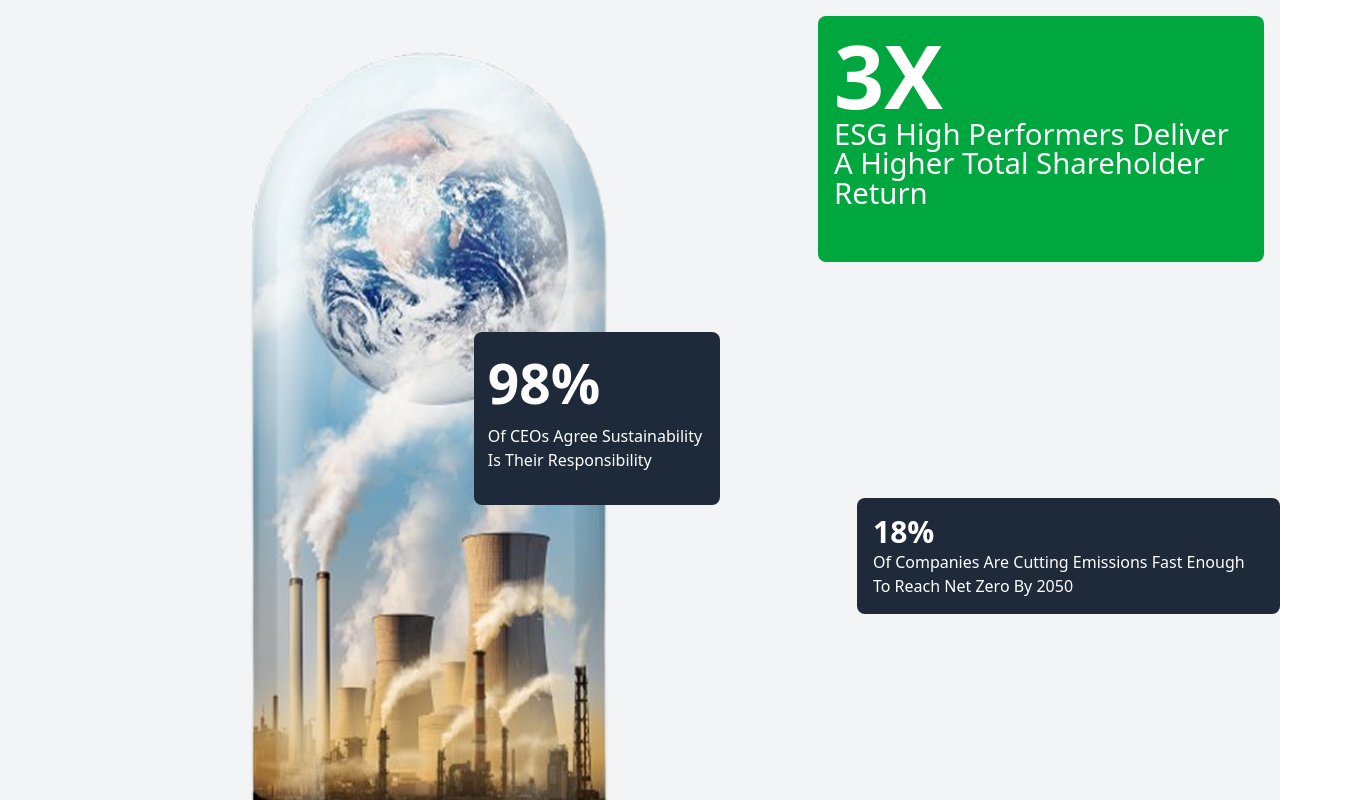
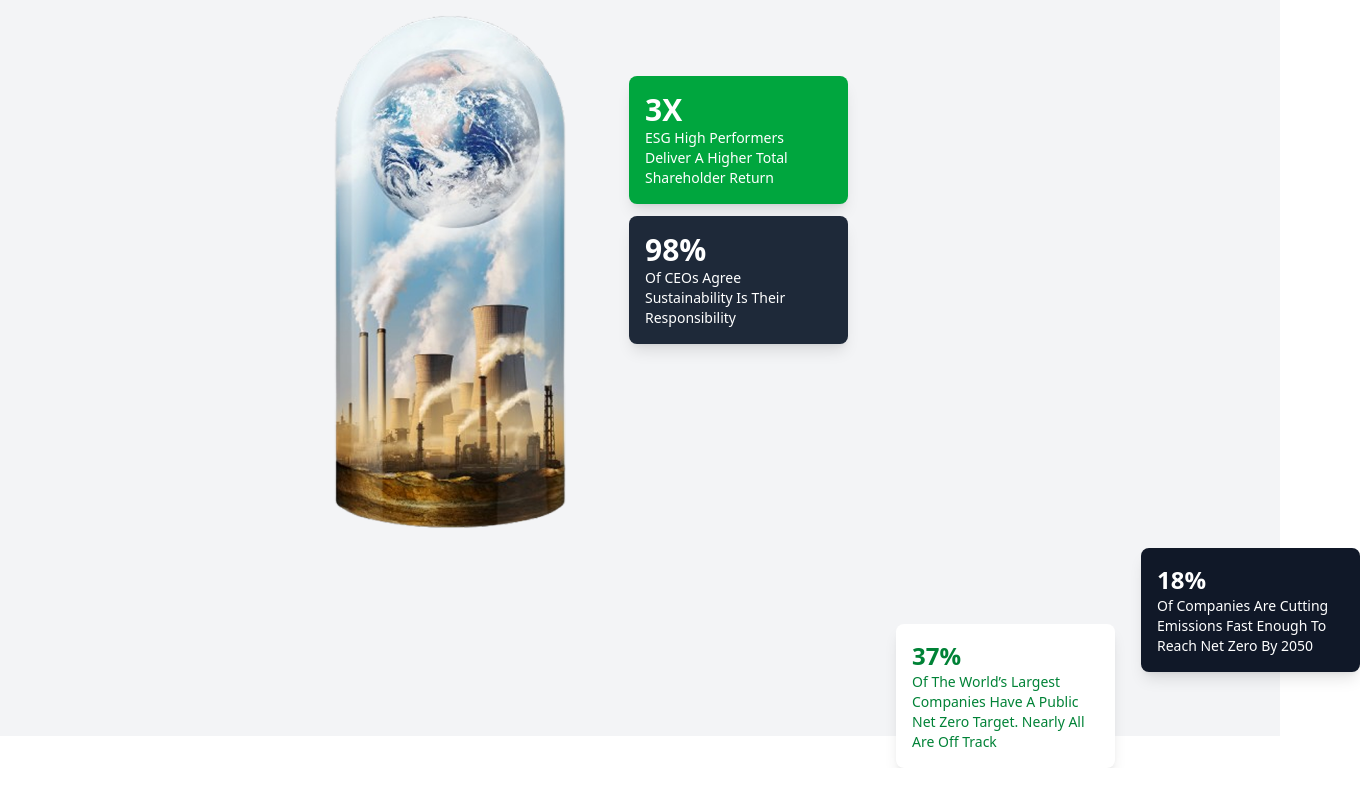
Before and after one commit to Muthuvel-M/Carbon-crunch, a React (Vite) app: page / in a window 1280 px wide. Shown: the part 720-1520 px from the top of the page, 1360 px wide, since content can reach past the window. After the commit the page ends 1488 px from the top, so only its background shows below. Built offline with nearby package versions, Linux system fonts and the light colour scheme.

Commit message:
80% coded

```diff
--- a/src/App.jsx
+++ b/src/App.jsx
@@ -112,38 +112,35 @@ function App() {
         </div>
       </div>
 
-      <div className="relative mt-16">
-        <img
-          src="src\assets\images\image.png"
-          alt="Earth"
-          className="flex w-[818px] h-[996px] left-[26px] m-[20px]"
-        />
-        <div className="absolute top-4 right-4 bg-green-600 text-white p-4 rounded-lg w-[446px] h-[246.05px]">
-          <h2 className="font-bold text-[87.92px] leading-[100%] tracking-[1%] uppercase">
-            3X
-          </h2>
-          <p className="text-[29.31px] leading-[100%] tracking-[1%] titlecase w-[416.69px] h-[114px]">
-            ESG High Performers Deliver A Higher Total Shareholder Return
-          </p>
+      <div className="relative flex min-h-screen bg-gray-100">
+        {/* Background Image */}
+        <div className="relative w-[900px] h-[600px]  mt-12">
+          <img
+            src="src\assets\images\image.png"
+            alt="Sustainability"
+            className="w-full h-full object-contain pl-[0px]"
+          />
         </div>
 
-        <div className="absolute top-[332px] left-[474px] bg-gray-800 text-white w-[246px]  h-[173px] rounded-lg px-[13.83px] py-[9.51px]">
-          <h2 className="text-[55px] font-bold">98%</h2>
-          <p>Of CEOs Agree Sustainability Is Their Responsibility</p>
+        {/* Stats Cards */}
+        <div className="absolute top-35 right-[27rem] bg-green-600 text-white p-4 rounded-lg w-[219px] shadow-lg">
+          <p className="text-3xl font-extrabold">3X</p>
+          <p className="text-sm">ESG High Performers Deliver A Higher Total Shareholder Return</p>
         </div>
-        <div className="absolute top-1/2 left-[857px] right-0 bg-gray-800 text-white p-4 rounded-lg">
-          <h2 className="text-3xl font-bold">18%</h2>
-          <p>
-            Of Companies Are Cutting Emissions Fast Enough To Reach Net Zero By
-            2050
-          </p>
+
+        <div className="absolute top-70 right-[27rem] bg-gray-800 text-white p-4 rounded-lg w-[219px] shadow-lg">
+          <p className="text-3xl font-extrabold">98%</p>
+          <p className="text-sm">Of CEOs Agree Sustainability Is Their Responsibility</p>
         </div>
-        <div className="absolute bottom-[100px] left-[559px] bg-white text-green-600  rounded-lg px-[11px] py-[16px]">
-          <h2 className="text-3xl font-bold">37%</h2>
-          <p>
-            Of The World's Largest Companies Have A Public Net Zero Target.
-            Nearly All Are Off Track
-          </p>
+
+        <div className="absolute bottom-16 right-[-5rem] bg-gray-900 text-white p-4 rounded-lg w-[219px] shadow-lg">
+          <p className="text-2xl font-extrabold">18%</p>
+          <p className="text-sm">Of Companies Are Cutting Emissions Fast Enough To Reach Net Zero By 2050</p>
+        </div>
+
+        <div className="absolute bottom-[-2rem] left-[70%] bg-white text-green-700 p-4 rounded-lg w-[219px] shadow-lg">
+          <p className="text-2xl font-extrabold">37%</p>
+          <p className="text-sm">Of The World’s Largest Companies Have A Public Net Zero Target. Nearly All Are Off Track</p>
         </div>
       </div>
     </div>
```
